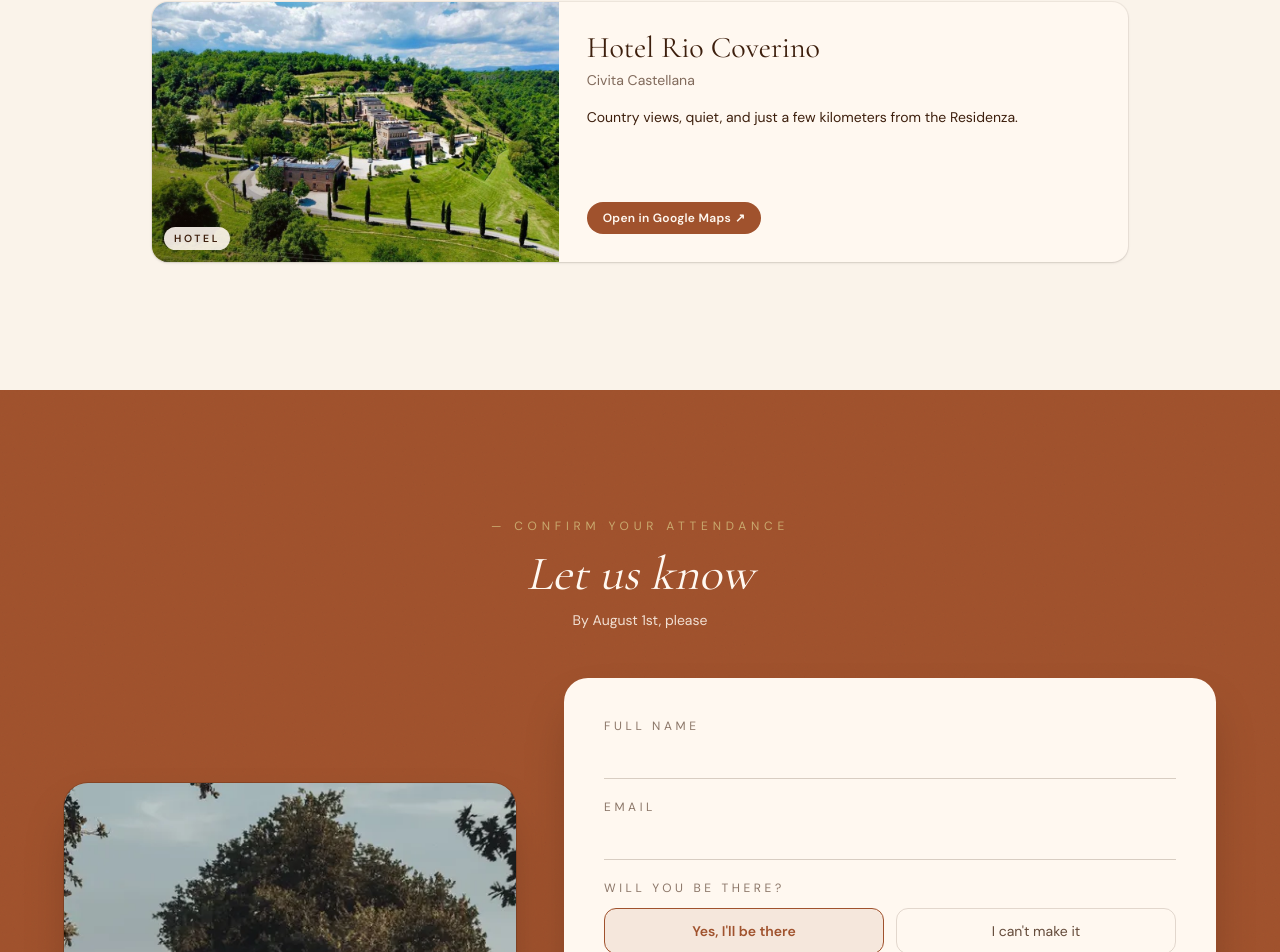
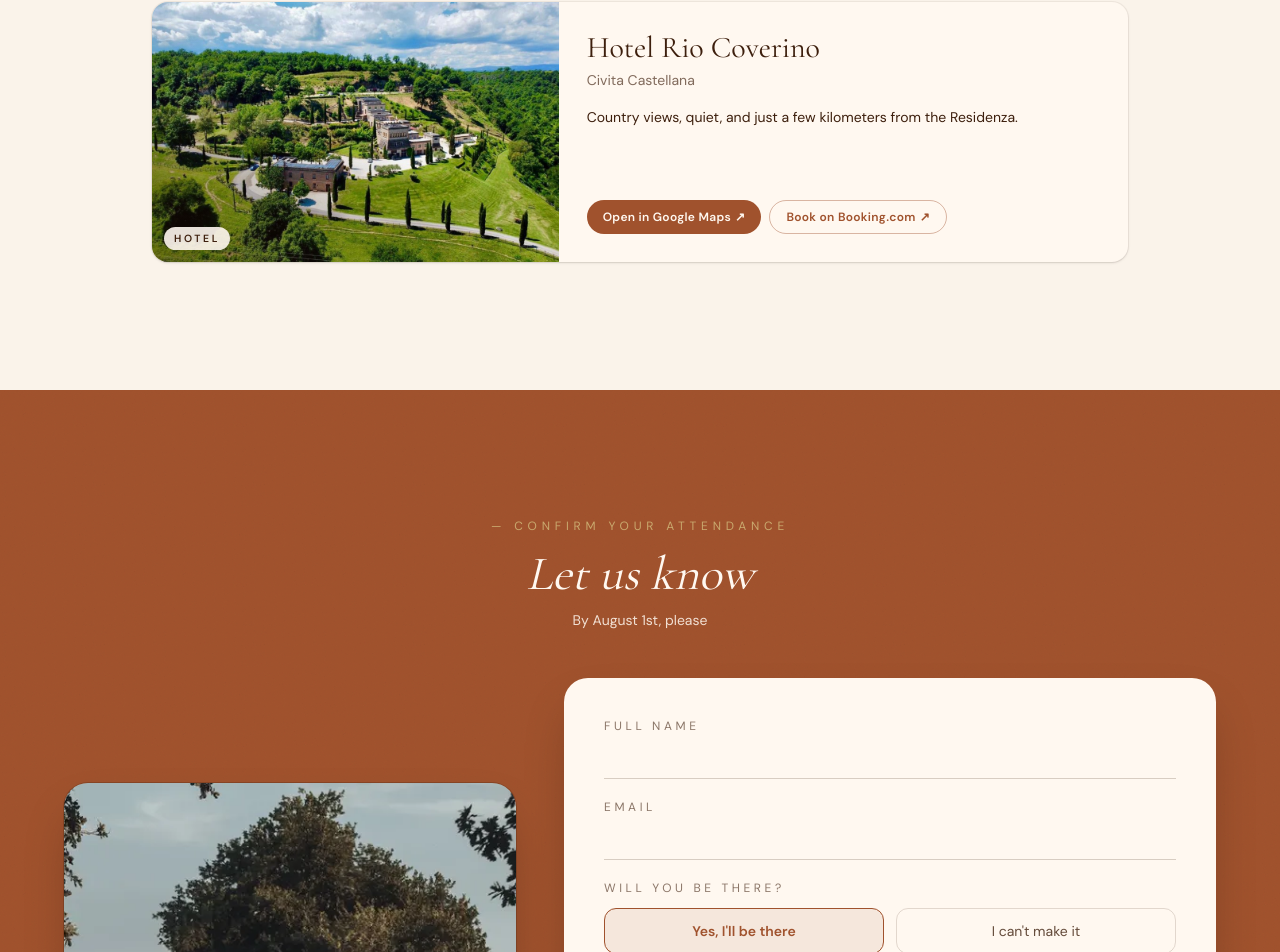
Before and after one commit to sdelsolar90/ArianeyGiuseppe, a Next.js app: page /en in a window 1280 px wide. Shown: the part 6037-6989 px from the top of the page. Built offline with nearby package versions, Linux system fonts and the light colour scheme; no server answers.

Commit message:
feat: timeline bus starts at top in viewport; rio coverino booking link

```diff
--- a/components/Alojamiento.tsx
+++ b/components/Alojamiento.tsx
@@ -11,6 +11,7 @@ type Card = {
   note: ReactNode;
   image: string;
   email?: string;
+  bookingUrl?: string;
 };
 
 function HotelCard({ card, delay = 0 }: { card: Card; delay?: number }) {
@@ -58,6 +59,16 @@ function HotelCard({ card, delay = 0 }: { card: Card; delay?: number }) {
                 className="inline-flex items-center gap-1 rounded-full border border-terracota/40 text-terracota px-4 py-2 text-xs font-semibold tracking-wide hover:bg-terracota/5 transition"
               >
                 {t("sendEmail")} <span aria-hidden>↗</span>
+              </a>
+            )}
+            {card.bookingUrl && (
+              <a
+                href={card.bookingUrl}
+                target="_blank"
+                rel="noopener noreferrer"
+                className="inline-flex items-center gap-1 rounded-full border border-terracota/40 text-terracota px-4 py-2 text-xs font-semibold tracking-wide hover:bg-terracota/5 transition"
+              >
+                {t("viewBooking")} <span aria-hidden>↗</span>
               </a>
             )}
           </div>
@@ -129,6 +140,7 @@ export default function Alojamiento() {
             mapsUrl: WEDDING.hotelRio.mapsUrl,
             note: t("rioNote"),
             image: "/images/hotel-rio.jpg",
+            bookingUrl: WEDDING.hotelRio.bookingUrl,
           }}
         />
       </div>
--- a/components/ElDia.tsx
+++ b/components/ElDia.tsx
@@ -10,6 +10,7 @@ import {
   CalendarIcon,
 } from "./icons";
 import ElDiaActions from "./ElDiaActions";
+import TimelineBus from "./TimelineBus";
 
 type CalEvent = "embarque" | "ceremonia" | "fiesta" | "all";
 const icsUrl = (event: CalEvent) => `/api/ics?event=${event}`;
@@ -226,15 +227,8 @@ export default function ElDia() {
             }}
           />
 
-          {/* moving bus on the center line — desktop only */}
-          <span
-            aria-hidden
-            className="hidden lg:block absolute top-2 bottom-2 left-1/2 -translate-x-1/2 pointer-events-none w-0"
-          >
-            <span className="animate-bus absolute left-1/2 -translate-x-1/2 -translate-y-1/2 inline-flex h-10 w-10 items-center justify-center rounded-full bg-marron-deep text-oro-bright ring-2 ring-oro-bright/40 shadow-lg shadow-marron-deep/60">
-              <BusIcon size={18} />
-            </span>
-          </span>
+          {/* moving bus on the center line — only animates when section enters viewport */}
+          <TimelineBus />
 
           {items.map((it, i) => {
             const isLeft = i % 2 === 0;
--- /dev/null
+++ b/components/TimelineBus.tsx
@@ -0,0 +1,42 @@
+"use client";
+
+import { useEffect, useRef, useState } from "react";
+import { BusIcon } from "./icons";
+
+export default function TimelineBus() {
+  const ref = useRef<HTMLSpanElement>(null);
+  const [started, setStarted] = useState(false);
+
+  useEffect(() => {
+    if (!ref.current) return;
+    const obs = new IntersectionObserver(
+      ([entry]) => {
+        if (entry.isIntersecting) {
+          setStarted(true);
+          obs.disconnect();
+        }
+      },
+      { threshold: 0.15 }
+    );
+    obs.observe(ref.current);
+    return () => obs.disconnect();
+  }, []);
+
+  return (
+    <span
+      ref={ref}
+      aria-hidden
+      className="hidden lg:block absolute top-2 bottom-2 left-1/2 -translate-x-1/2 pointer-events-none w-0"
+    >
+      <span
+        className={[
+          "absolute left-1/2 -translate-x-1/2 -translate-y-1/2 inline-flex h-10 w-10 items-center justify-center rounded-full bg-marron-deep text-oro-bright ring-2 ring-oro-bright/40 shadow-lg shadow-marron-deep/60",
+          started ? "animate-bus" : "",
+        ].join(" ")}
+        style={!started ? { top: "0%" } : undefined}
+      >
+        <BusIcon size={18} />
+      </span>
+    </span>
+  );
+}
--- a/lib/constants.ts
+++ b/lib/constants.ts
@@ -74,5 +74,7 @@ export const WEDDING = {
     address: "Civita Castellana",
     mapsUrl:
       "https://maps.google.com/?q=Hotel+Rio+Coverino,+Civita+Castellana",
+    bookingUrl:
+      "https://www.booking.com/hotel/it/agriturismo-rio-coverino.en-gb.html?aid=311984&label=agriturismo-rio-coverino-e0YJQDsIFDnXZ_BWtE6Z%2AAS381941605675%3Apl%3Ata%3Ap1%3Ap2%3Aac%3Aap%3Aneg%3Afi%3Atiaud-2382347442888%3Akwd-71413028896%3Alp9198565%3Ali%3Adec%3Adm%3Appccp%3DUmFuZG9tSVYkc2RlIyh9YXwxhKG0pUU-mcMVT-JwQpc&sid=2d434cd0df4d5592b9cdc577b6829cab&checkin=2026-10-10&checkout=2026-10-11&group_adults=2",
   },
 } as const;
--- a/messages/en.json
+++ b/messages/en.json
@@ -76,7 +76,8 @@
     "nhowNote": "Write to <k>hotelbooking@wedinrome.com</k> and ask for the special rate.",
     "rioNote": "Country views, quiet, and just a few kilometers from the Residenza.",
     "viewMaps": "Open in Google Maps",
-    "sendEmail": "Send email"
+    "sendEmail": "Send email",
+    "viewBooking": "Book on Booking.com"
   },
   "rsvp": {
     "eyebrow": "Confirm your attendance",
--- a/messages/es.json
+++ b/messages/es.json
@@ -76,7 +76,8 @@
     "nhowNote": "Escribe a <k>hotelbooking@wedinrome.com</k> y pregunta por el precio especial.",
     "rioNote": "Vistas al campo, calma y a pocos kilómetros de la Residenza.",
     "viewMaps": "Ver en Google Maps",
-    "sendEmail": "Enviar email"
+    "sendEmail": "Enviar email",
+    "viewBooking": "Reservar en Booking"
   },
   "rsvp": {
     "eyebrow": "Confirma tu asistencia",
--- a/messages/it.json
+++ b/messages/it.json
@@ -76,7 +76,8 @@
     "nhowNote": "Scrivi a <k>hotelbooking@wedinrome.com</k> e chiedi della tariffa speciale.",
     "rioNote": "Vista sulla campagna, tranquillità e a pochi chilometri dalla Residenza.",
     "viewMaps": "Apri in Google Maps",
-    "sendEmail": "Invia email"
+    "sendEmail": "Invia email",
+    "viewBooking": "Prenota su Booking"
   },
   "rsvp": {
     "eyebrow": "Conferma la tua presenza",
```
